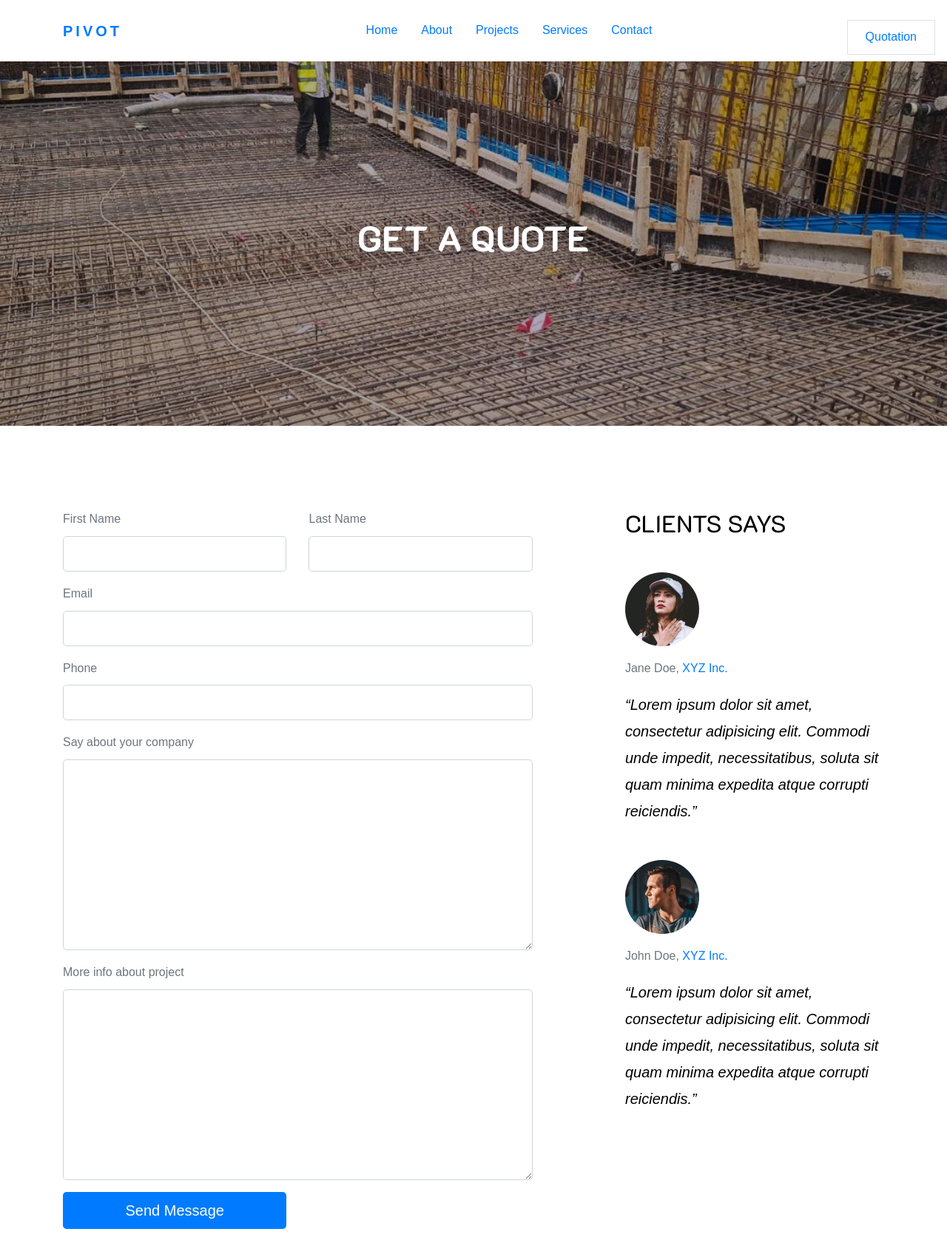
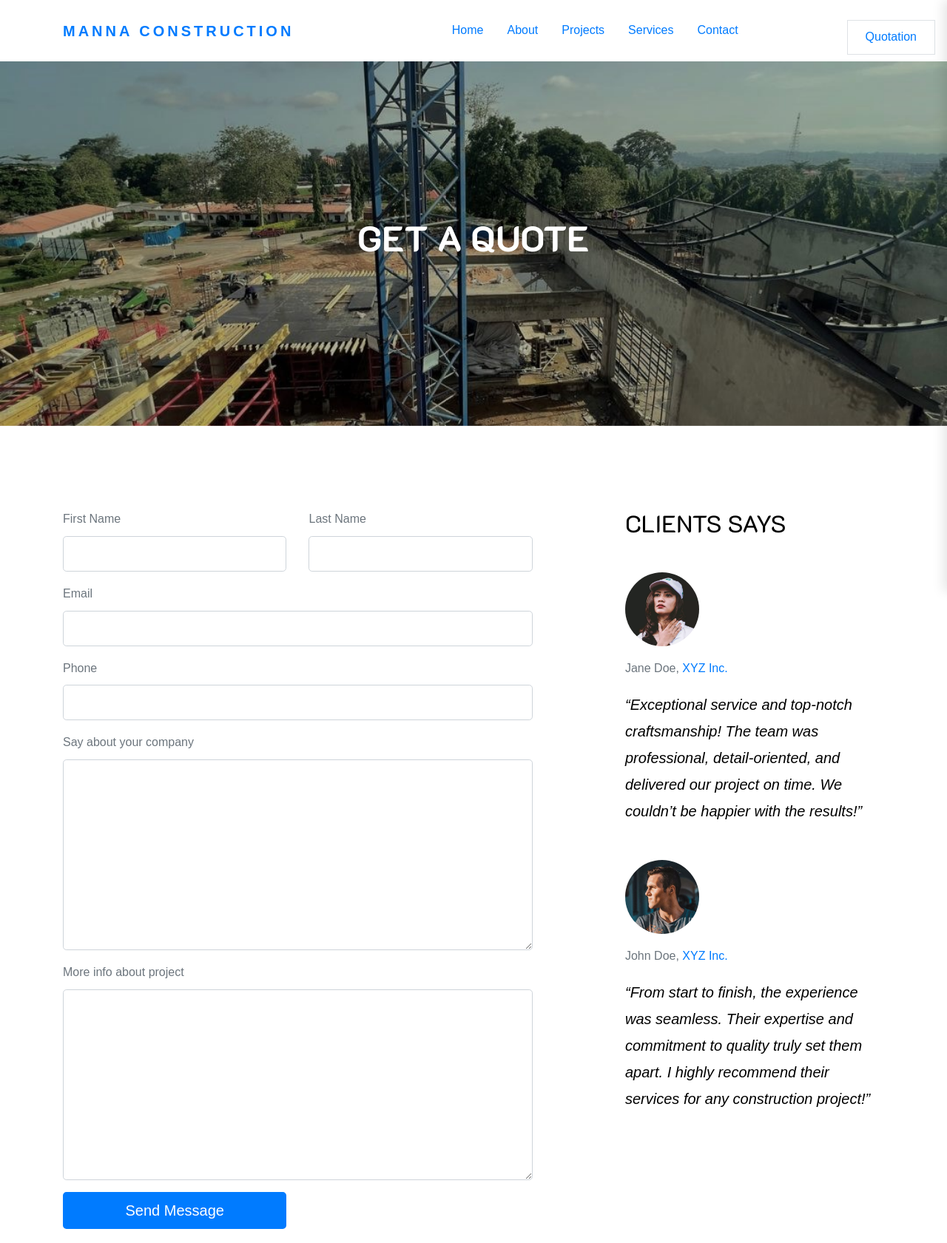
Before and after one commit to Mayotomiwa/QD, a plain HTML site: page get-quote.html in a window 1280 px wide. Shown: the top 1681 px of the page at 74% size. Drawn offline with Linux system fonts and the light colour scheme; a web font is replaced by a local one.

Commit message:
chore: adding the client data to quotation page

```diff
--- a/get-quote.html
+++ b/get-quote.html
@@ -2,7 +2,7 @@
 <html lang="en">
 
 <head>
-    <title>Pivot &mdash; Website Template by Colorlib</title>
+    <title>Manna Construction Quotation</title>
     <meta charset="utf-8">
     <meta name="viewport" content="width=device-width, initial-scale=1, shrink-to-fit=no">
 
@@ -22,36 +22,42 @@
     <!-- Theme Style -->
     <link rel="stylesheet" href="css/style.css">
 
-
 </head>
 
 <body>
-
     <header role="banner">
         <nav class="navbar navbar-expand-lg fixed-top transition-all">
             <div class="container">
-                <a class="navbar-brand" href="index.html">Pivot</a>
-                <button class="navbar-toggler" type="button" data-toggle="collapse" data-target="#navbarsExample05"
-                    aria-controls="navbarsExample05" aria-expanded="false" aria-label="Toggle navigation">
-                    <span class="navbar-toggler-icon"></span>
+                <a class="navbar-brand" href="index.html">Manna Construction</a>
+                <button class="navbar-toggler d-lg-none" type="button" data-toggle="offcanvas" aria-controls="offcanvasMenu"
+                    aria-expanded="false" aria-label="Toggle navigation">
+                    <i class="fa fa-bars"></i>
                 </button>
 
-                <div class="collapse navbar-collapse" id="navbarsExample05">
-                    <ul class="navbar-nav mx-auto">
+                <!-- Offcanvas Menu -->
+                <div class="offcanvas-menu" id="offcanvasMenu">
+                    <div class="offcanvas-header">
+                        <h5>Manna Construction</h5>
+                        <button type="button" class="close" aria-label="Close">
+                            <span aria-hidden="true">&times;</span>
+                        </button>
+                    </div>
+                    <div class="offcanvas-body">
+                        <ul class="navbar-nav">
                             <li class="nav-item">
-                            <a class="nav-link" href="index.html">Home</a>
+                                <a class="nav-link" href="#Home">Home</a>
                             </li>
                             <li class="nav-item">
-                            <a class="nav-link" href="index.html">About</a>
+                                <a class="nav-link" href="#About">About</a>
                             </li>
                             <li class="nav-item">
-                            <a class="nav-link" href="index.html">Projects</a>
+                                <a class="nav-link" href="#Projects">Projects</a>
                             </li>
                             <li class="nav-item">
-                            <a class="nav-link" href="index.html">Services</a>
+                                <a class="nav-link" href="#Services">Services</a>
                             </li>
                             <li class="nav-item">
-                            <a class="nav-link" href="index.html">Contact</a>
+                                <a class="nav-link" href="#Contact">Contact</a>
                             </li>
                             <li class="nav-item cta-btn2">
                                 <a class="nav-link" href="get-quote.html">
@@ -61,12 +67,42 @@
                         </ul>
                     </div>
                 </div>
+
+                <!-- Regular Navigation for large screens -->
+                <div class="collapse navbar-collapse" id="navbarsExample05">
+                    <ul class="navbar-nav mx-auto">
+                        <li class="nav-item">
+                            <a class="nav-link" href="#Home">Home</a>
+                        </li>
+                        <li class="nav-item">
+                            <a class="nav-link" href="#About">About</a>
+                        </li>
+                        <li class="nav-item">
+                            <a class="nav-link" href="#Projects">Projects</a>
+                        </li>
+                        <li class="nav-item">
+                            <a class="nav-link" href="#Services">Services</a>
+                        </li>
+                        <li class="nav-item">
+                            <a class="nav-link" href="#Contact">Contact</a>
+                        </li>
+                        <li class="nav-item cta-btn2">
+                            <a class="nav-link" href="get-quote.html">
+                                <span class="d-inline-block px-4 py-2 border">Quotation</span>
+                            </a>
+                        </li>
+                    </ul>
+                </div>
+
+                <!-- Backdrop for offcanvas -->
+                <div class="offcanvas-backdrop"></div>
+            </div>
         </nav>
     </header>
     <!-- END header -->
 
     <section class="home-slider  inner-page owl-carousel">
-        <div class="slider-item" style="background-image: url('img/slider-1.jpg');">
+        <div class="slider-item" style="background-image: url('img/work_thumb_2.jpg');">
 
             <div class="container">
                 <div class="row slider-text align-items-center justify-content-center text-center">
@@ -77,7 +113,6 @@
             </div>
 
         </div>
-
 
     </section>
     <!-- END slider -->
@@ -112,13 +147,15 @@
                         <div class="row">
                             <div class="col-md-12 form-group">
                                 <label for="message">Say about your company</label>
-                                <textarea name="message" id="message" class="form-control form-control-lg" cols="30" rows="8"></textarea>
+                                <textarea name="message" id="message" class="form-control form-control-lg" cols="30"
+                                    rows="8"></textarea>
                             </div>
                         </div>
                         <div class="row">
                             <div class="col-md-12 form-group">
                                 <label for="message2">More info about project</label>
-                                <textarea name="message2" id="message2" class="form-control form-control-lg" cols="30" rows="8"></textarea>
+                                <textarea name="message2" id="message2" class="form-control form-control-lg" cols="30"
+                                    rows="8"></textarea>
                             </div>
                         </div>
                         <div class="row">
@@ -131,26 +168,32 @@
                 <div class="col-md-1"></div>
                 <div class="col-md-4">
                     <h2 class="text-uppercase heading mb-5 text-left ">Clients Says</h2>
-
+                    <div class="element-animate">
                         <div class="media d-block media-testimonial mb-5 text-left">
                             <img src="img/person_1.jpg" alt="Image placeholder" class="img-fluid mb-3">
                             <p>Jane Doe, <a href="#">XYZ Inc.</a></p>
                             <div class="media-body">
                                 <blockquote>
-                                <p>&ldquo;Lorem ipsum dolor sit amet, consectetur adipisicing elit. Commodi unde impedit, necessitatibus, soluta sit quam minima expedita atque corrupti reiciendis.&rdquo;</p>
+                                    <p>&ldquo;Exceptional service and top-notch craftsmanship! The team was
+                                        professional, detail-oriented,
+                                        and delivered our project on time. We couldn’t be happier with the
+                                        results!&rdquo;</p>
                                 </blockquote>
-
                             </div>
                         </div>
-
+                    </div>
+                    <div class="element-animate">
                         <div class="media d-block media-testimonial text-left">
                             <img src="img/person_3.jpg" alt="Image placeholder" class="img-fluid mb-3">
                             <p>John Doe, <a href="#">XYZ Inc.</a></p>
                             <div class="media-body">
                                 <blockquote>
-                                <p>&ldquo;Lorem ipsum dolor sit amet, consectetur adipisicing elit. Commodi unde impedit, necessitatibus, soluta sit quam minima expedita atque corrupti reiciendis.&rdquo;</p>
+                                    <p>&ldquo;From start to finish, the experience was seamless. Their expertise and
+                                        commitment to quality
+                                        truly set them apart. I highly recommend their services for any construction
+                                        project!&rdquo;</p>
                                 </blockquote>
-
+                            </div>
                         </div>
                     </div>
 
@@ -158,8 +201,6 @@
             </div>
         </div>
     </section>
-
-
 
     <section class="container cta-overlap">
         <div class="text d-flex">
@@ -179,7 +220,7 @@
                         Copyright &copy;
                         <script>
                             document.write(new Date().getFullYear());
-                        </script> All rights reserved | Quib
+                        </script> All rights reserved | Manna Construction
                     </p>
                 </div>
                 <div class="col-md-3">
@@ -218,7 +259,10 @@
     <!-- END footer -->
 
     <!-- loader -->
-    <div id="loader" class="show fullscreen"><svg class="circular" width="48px" height="48px"><circle class="path-bg" cx="24" cy="24" r="22" fill="none" stroke-width="4" stroke="#eeeeee"/><circle class="path" cx="24" cy="24" r="22" fill="none" stroke-width="4" stroke-miterlimit="10" stroke="#f4b214"/></svg></div>
+    <div id="loader" class="show fullscreen"><svg class="circular" width="48px" height="48px">
+            <circle class="path-bg" cx="24" cy="24" r="22" fill="none" stroke-width="4" stroke="#eeeeee" />
+            <circle class="path" cx="24" cy="24" r="22" fill="none" stroke-width="4" stroke-miterlimit="10"
+                stroke="#f4b214" /></svg></div>
 
     <script data-cfasync="false" src="/cdn-cgi/scripts/5c5dd728/cloudflare-static/email-decode.min.js"></script>
     <script src="js/jquery-3.2.1.min.js"></script>
@@ -237,15 +281,46 @@
             dataLayer.push(arguments);
         }
         gtag('js', new Date());
+        gtag('config', 'UA-23581568-13');
+    </script>
+      <script>
+        $(document).ready(function() {
+            // Toggle offcanvas menu
+            $('[data-toggle="offcanvas"]').on('click', function() {
+                $('#offcanvasMenu').toggleClass('show');
+                $('.offcanvas-backdrop').toggleClass('show');
+                $('body').toggleClass('overflow-hidden');
+            });
 
-        gtag('config', 'UA-23581568-13');
+            // Close offcanvas when clicking close button
+            $('.offcanvas-header .close').on('click', function() {
+                $('#offcanvasMenu').removeClass('show');
+                $('.offcanvas-backdrop').removeClass('show');
+                $('body').removeClass('overflow-hidden');
+            });
+
+            // Close offcanvas when clicking backdrop
+            $('.offcanvas-backdrop').on('click', function() {
+                $('#offcanvasMenu').removeClass('show');
+                $('.offcanvas-backdrop').removeClass('show');
+                $('body').removeClass('overflow-hidden');
+            });
+
+            // Close offcanvas when clicking nav links (on mobile)
+            $('.offcanvas-body .nav-link').on('click', function() {
+                if (window.innerWidth < 992) {
+                    $('#offcanvasMenu').removeClass('show');
+                    $('.offcanvas-backdrop').removeClass('show');
+                    $('body').removeClass('overflow-hidden');
+                }
+            });
+        });
     </script>
     <script>
         document.addEventListener('DOMContentLoaded', function() {
             // Get all links with href starting with #
             const links = document.querySelectorAll('a[href^="#"]');
             const navbar = document.querySelector('.navbar');
-
             // Function to change navbar style on scroll
             function updateNavbar() {
                 if (window.scrollY > 100) {
@@ -256,42 +331,37 @@
                     navbar.classList.remove('bg-white', 'navbar-light', 'shadow');
                 }
             }
-
             // Add scroll event listener
             window.addEventListener('scroll', updateNavbar);
-
             // Add click event listener to each link
             links.forEach(link => {
                 link.addEventListener('click', function(e) {
                     e.preventDefault();
-
                     // Get the target section id from href
                     const targetId = this.getAttribute('href');
-
                     // Skip if href is just "#"
                     if (targetId === '#') return;
-
                     // Get the target section
                     const targetSection = document.querySelector(targetId);
-
                     // If target section exists, scroll to it
                     if (targetSection) {
                         targetSection.scrollIntoView({
                             behavior: 'smooth',
                             block: 'start'
                         });
-
                         // Update URL without page reload
                         history.pushState(null, '', targetId);
                     }
                 });
             });
-
             // Initial check for navbar style
             updateNavbar();
         });
     </script>
-    <script defer src="https://static.cloudflareinsights.com/beacon.min.js/vcd15cbe7772f49c399c6a5babf22c1241717689176015" integrity="sha512-ZpsOmlRQV6y907TI0dKBHq9Md29nnaEIPlkf84rnaERnq6zvWvPUqr2ft8M1aS28oN72PdrCzSjY4U6VaAw1EQ==" data-cf-beacon='{"rayId":"9134af356a3393e0","serverTiming":{"name":{"cfExtPri":true,"cfL4":true,"cfSpeedBrain":true,"cfCacheStatus":true}},"version":"2025.1.0","token":"cd0b4b3a733644fc843ef0b185f98241"}'
+    <script defer
+        src="https://static.cloudflareinsights.com/beacon.min.js/vcd15cbe7772f49c399c6a5babf22c1241717689176015"
+        integrity="sha512-ZpsOmlRQV6y907TI0dKBHq9Md29nnaEIPlkf84rnaERnq6zvWvPUqr2ft8M1aS28oN72PdrCzSjY4U6VaAw1EQ=="
+        data-cf-beacon='{"rayId":"9134af356a3393e0","serverTiming":{"name":{"cfExtPri":true,"cfL4":true,"cfSpeedBrain":true,"cfCacheStatus":true}},"version":"2025.1.0","token":"cd0b4b3a733644fc843ef0b185f98241"}'
         crossorigin="anonymous"></script>
 </body>
 
```
Also changed, not shown: index.html (+1 -1 lines). Lines whose indentation alone changed are shown as unchanged.
